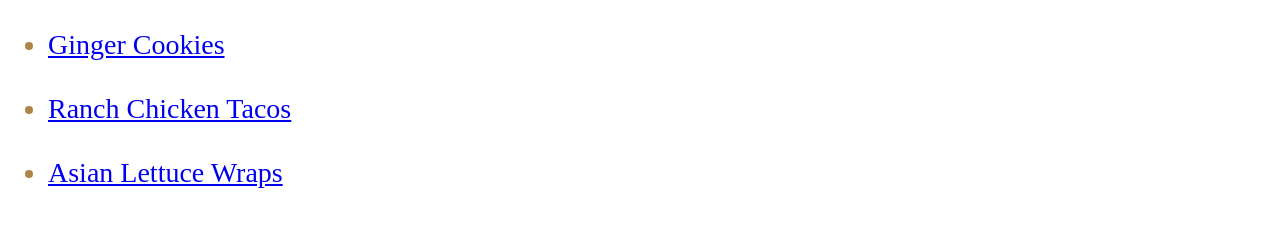
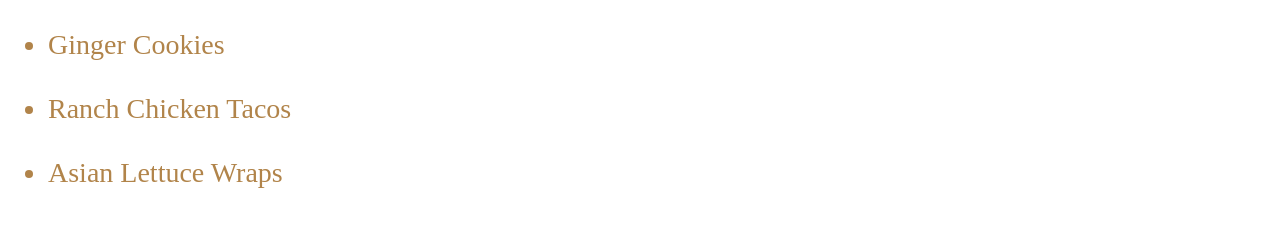
Before and after one commit to simplething567/odin-recipes, a plain HTML site: page index.html in a window 1280 px wide. Shown: the part 583-810 px from the top of the page. Drawn offline with Linux system fonts and the light colour scheme.

Commit message:
little change

```diff
--- a/styles.css
+++ b/styles.css
@@ -17,3 +17,8 @@
 .col{
     color:rgb(177, 132, 74);
 }
+
+a{
+    text-decoration: none;
+    color: rgb(177, 132, 74);
+}
```
